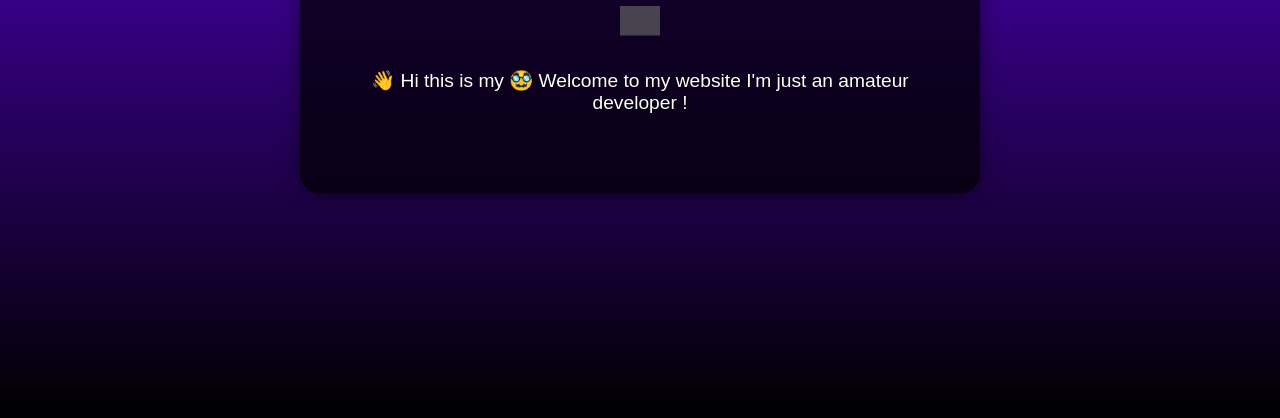
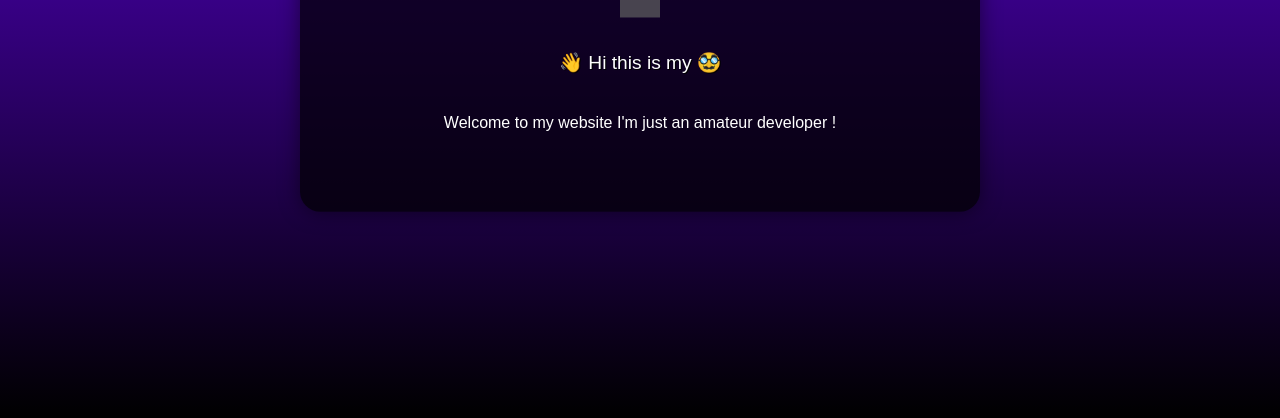
Before and after one commit to amayes93/Web, a plain HTML site: page Index.html in a window 1280 px wide. Shown: the part 382-800 px from the top of the page. Drawn offline with Linux system fonts and the light colour scheme; grey boxes are pictures that could not be loaded.

Commit message:
Update Index.html

```diff
--- a/Index.html
+++ b/Index.html
@@ -74,7 +74,10 @@
 	<div class="box">
 		<h1>Amyes93#2729</h1>
 		<a href="https://github.com/Amayes93" class="github-btn"></a>
-		<p>👋 Hi this is my 🥸 Welcome to my website I'm just an amateur developer !</p>
+		<p>👋 Hi this is my 🥸</p>
+		<tr>
+		</tr>
+		<p></p>Welcome to my website I'm just an amateur developer !</p>
 	</div>
 
 </body>
```
